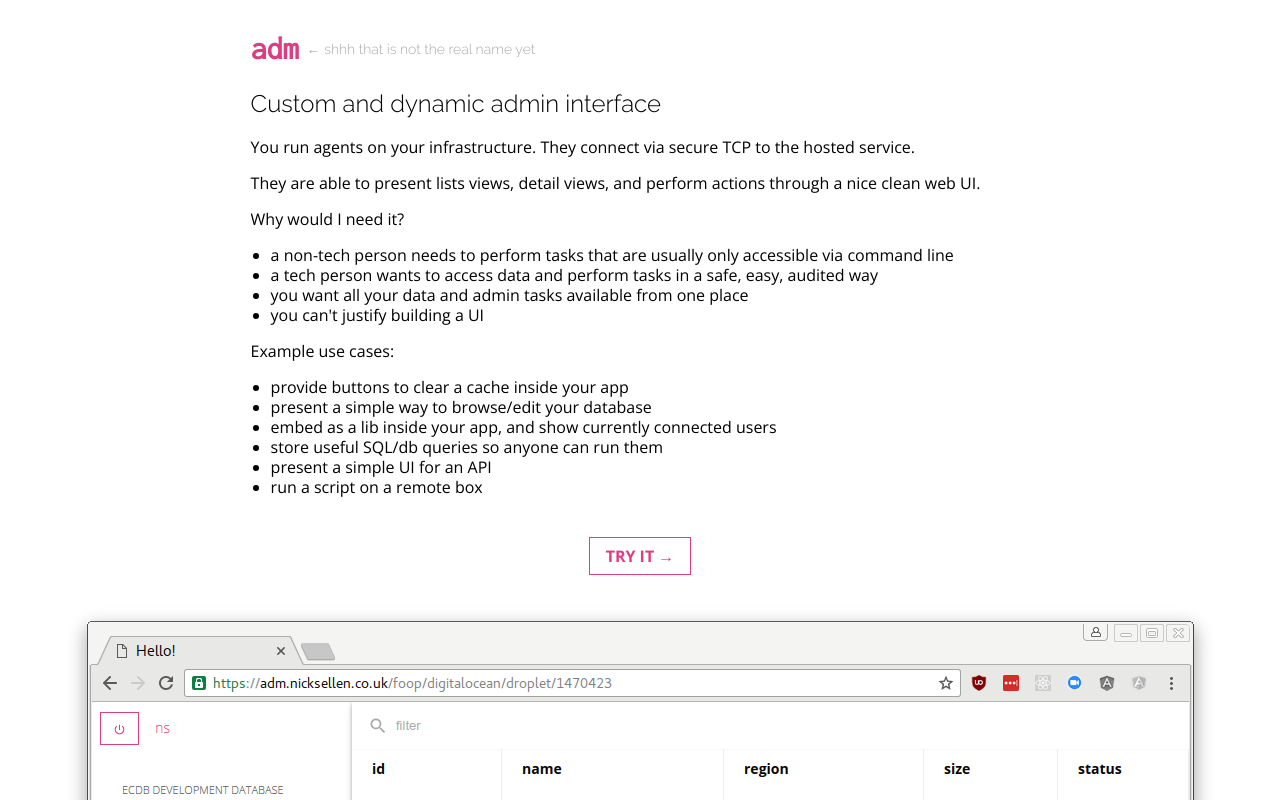
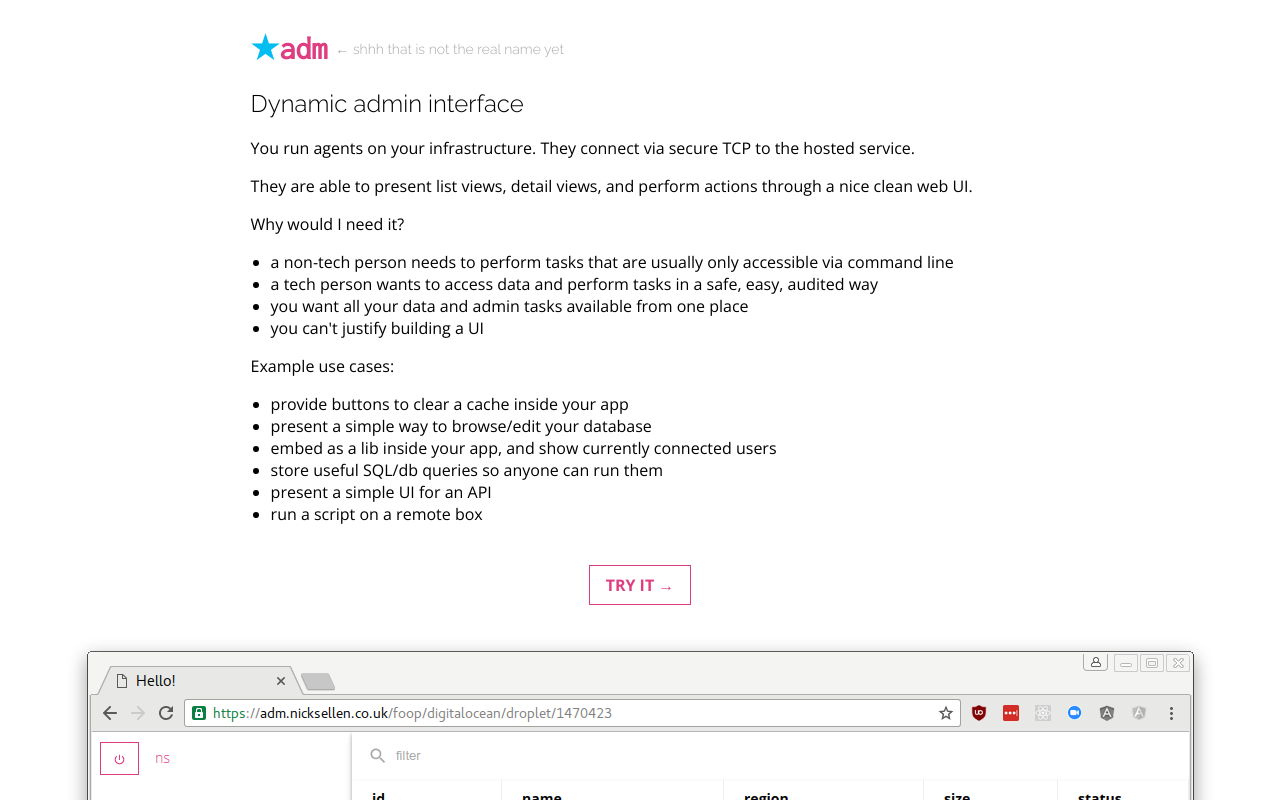
Before and after one commit to nicksellen/nicksellen.github.io, a plain HTML site: page adm/index.html in a window 1280 px wide. Shown: the top 800 px of the page. Drawn offline with nearby package versions, Linux system fonts and the light colour scheme.

Commit message:
minor style and wording tweaks

```diff
--- a/adm/index.html
+++ b/adm/index.html
@@ -9,13 +9,13 @@
   <body>
     <div class="container">
       <section>
-        <h1>adm <span class="noname">&larr; shhh that is not the real name yet</span></h1>
-        <h2>Custom and dynamic admin interface</h2>
+        <h1><span class="accent">★</span>adm <span class="noname">&larr; shhh that is not the real name yet</span></h1>
+        <h2>Dynamic admin interface</h2>
         <p>
           You run agents on your infrastructure. They connect via secure TCP to the hosted service.
         </p>
         <p>
-          They are able to present lists views, detail views, and perform actions through a nice clean web UI.
+          They are able to present list views, detail views, and perform actions through a nice clean web UI.
         </p>
         <p>Why would I need it?</p>
         <ul>
--- a/adm/style.css
+++ b/adm/style.css
@@ -12,7 +12,7 @@ a {
 }
 
 p, ul {
- line-height: 20px;
+ line-height: 22px;
 }
 
 ul {
@@ -29,6 +29,10 @@ ul {
 h1 {
   color: #DF3D82;
   font-family: Inconsolata;
+}
+
+.accent {
+  color: #00BEF2;
 }
 
 h2, h3 {
@@ -72,7 +76,7 @@ section {
 code.hljs {
   display: block;
   padding: 20px;
-  border: 1px solid #DF3D82;
+  border: 1px solid #00BEF2;
 }
 
 .hljs-string {
```
